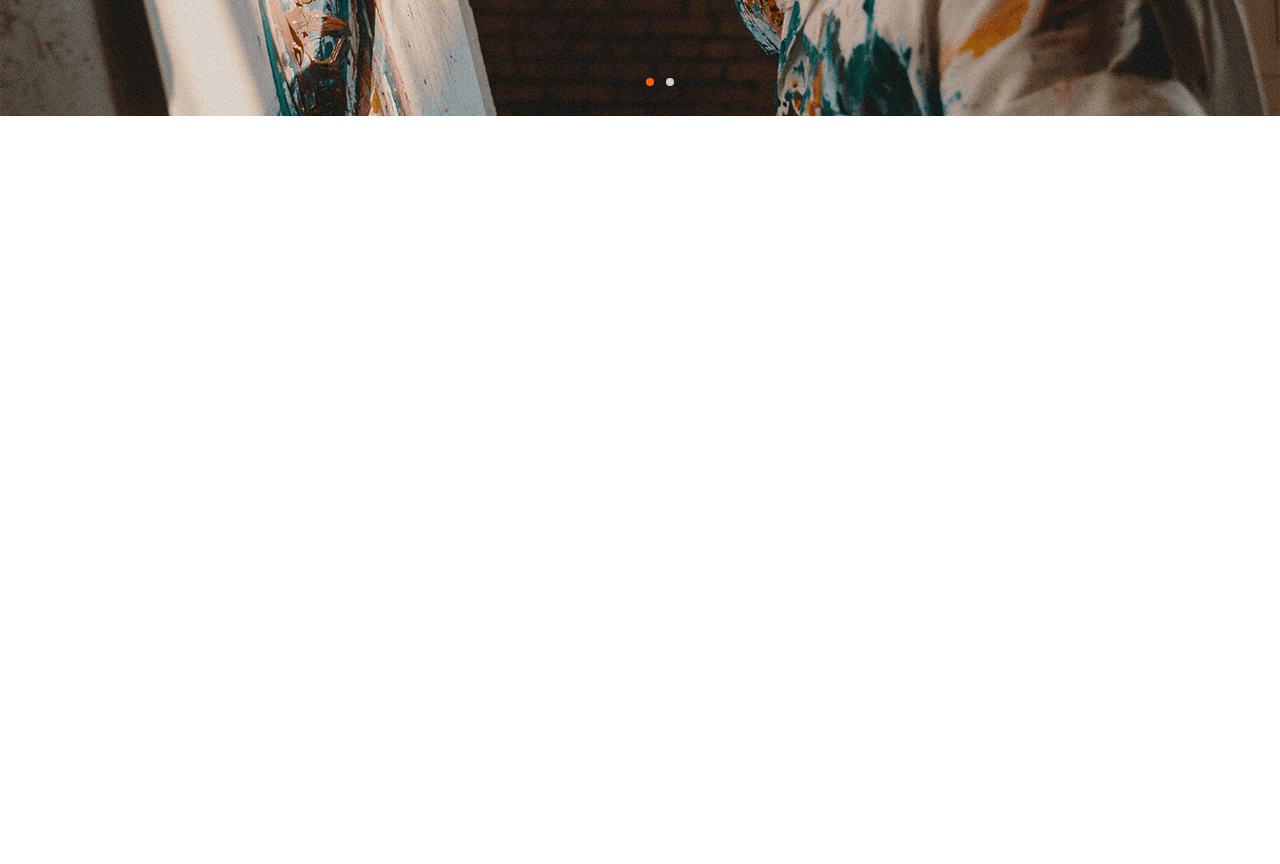
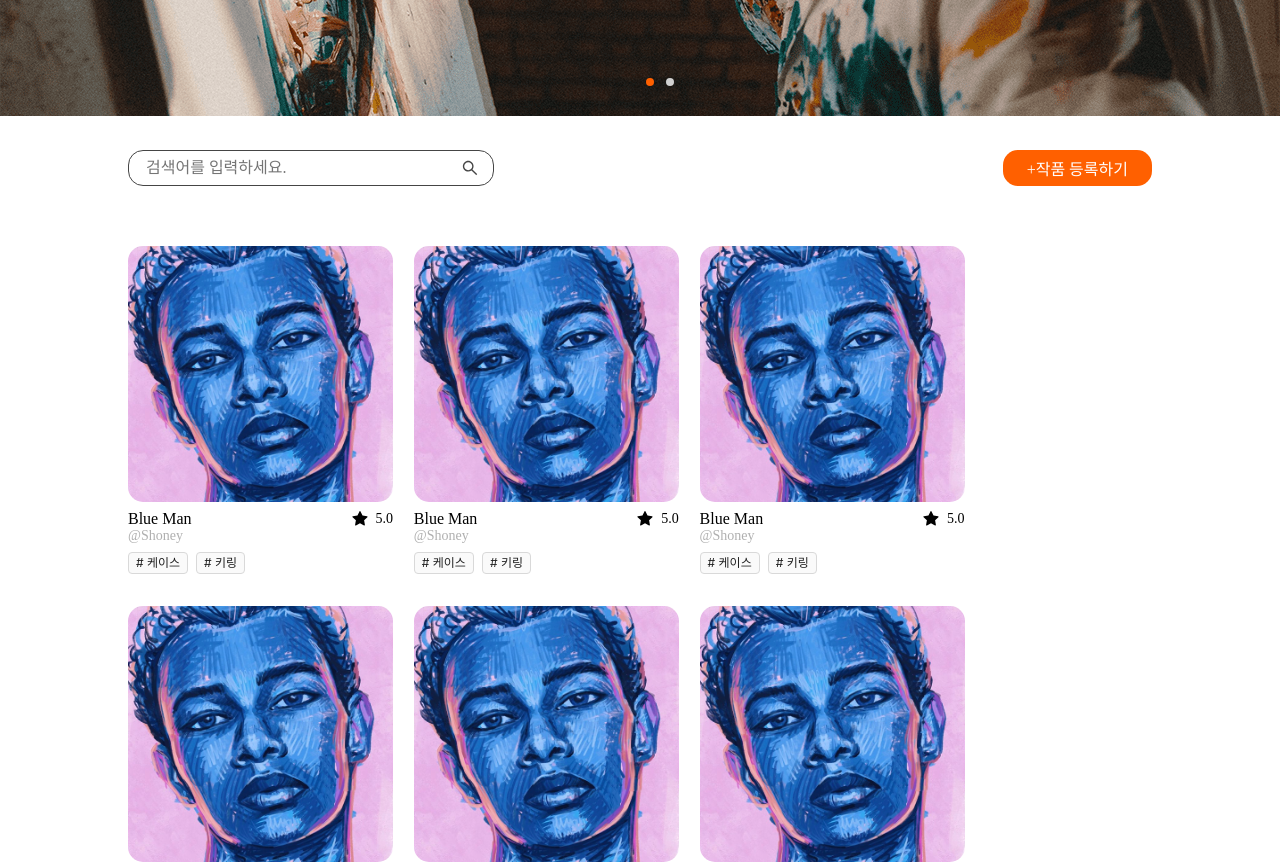
Before and after one commit to ju-ju2/mamu-project, a Next.js app: page / in a window 1280 px wide. Shown: the part 580-1444 px from the top of the page. Before the commit the page ends 800 px from the top, so only its background shows below. Built offline with nearby package versions, Linux system fonts and the light colour scheme; a web font is replaced by a local one.

Commit message:
Layout: 메인페이지 레이아웃 제작

```diff
--- a/pages/index.tsx
+++ b/pages/index.tsx
@@ -1,6 +1,7 @@
 import Head from "next/head";
 import Navigation from "../src/component/layout/navigation/navigation";
 import Banner from "../src/component/layout/banner/banner";
+import MainPage from "../src/component/units/main/main.container";
 
 export default function Home() {
   return (
@@ -13,6 +14,7 @@ export default function Home() {
       </Head>
       <Navigation />
       <Banner />
+      <MainPage />
     </>
   );
 }
--- /dev/null
+++ b/src/component/units/main/main.container.tsx
@@ -0,0 +1,5 @@
+import MainPageUI from "./main.presenter";
+
+export default function MainPage() {
+  return <MainPageUI />;
+}
--- /dev/null
+++ b/src/component/units/main/main.presenter.tsx
@@ -0,0 +1,33 @@
+import { Tag } from "antd";
+import * as S from "./main.styles";
+
+export default function MainPageUI() {
+  return (
+    <S.Container>
+      <S.HeadWrapper>
+        <S.SearchBar>
+          <S.SearchInput placeholder="검색어를 입력하세요." />
+          <S.MySearchIcon />
+        </S.SearchBar>
+        <S.UploadButton>+작품 등록하기</S.UploadButton>
+      </S.HeadWrapper>
+      <S.ContentsContainer>
+        {new Array(15).fill(1).map((el, index) => (
+          <S.ContentsWrapper key={index}>
+            <S.Image src="/img/shoneyArt.png" />
+            <S.TitleWrapper>
+              <S.Title>Blue Man</S.Title>
+              <S.Star />
+              <S.Rate>5.0</S.Rate>
+            </S.TitleWrapper>
+            <S.Artist>@Shoney</S.Artist>
+            <S.TagWrapper>
+              <Tag># 케이스</Tag>
+              <Tag># 키링</Tag>
+            </S.TagWrapper>
+          </S.ContentsWrapper>
+        ))}
+      </S.ContentsContainer>
+    </S.Container>
+  );
+}
--- /dev/null
+++ b/src/component/units/main/main.styles.tsx
@@ -0,0 +1,99 @@
+import { SearchOutlined, StarFilled } from "@ant-design/icons";
+import styled from "@emotion/styled";
+export const Container = styled.div`
+  width: 100%;
+  display: flex;
+  flex-direction: column;
+  align-items: center;
+`;
+export const HeadWrapper = styled.div`
+  width: 80vw;
+  height: 12vh;
+  /* background-color: gray; */
+
+  display: flex;
+  flex-direction: row;
+  justify-content: space-between;
+  align-items: center;
+  /* margin: 30px 0; */
+`;
+export const SearchBar = styled.div`
+  width: 366px;
+  height: 36px;
+  border-radius: 15px;
+  border: 1px solid #454545;
+  color: #454545;
+  display: flex;
+  flex-direction: row;
+  justify-content: space-between;
+  align-items: center;
+  padding: 0 15px;
+`;
+export const SearchInput = styled.input`
+  width: 70%;
+  outline: none;
+  border: none;
+`;
+export const MySearchIcon = styled(SearchOutlined)`
+  color: #454545;
+  cursor: pointer;
+`;
+export const UploadButton = styled.button`
+  width: auto;
+  height: 36px;
+  padding: 0 1.5rem;
+  color: white;
+  background: #ff6000;
+  border-radius: 15px;
+  border: none;
+  cursor: pointer;
+  :hover {
+    background-color: black;
+  }
+`;
+export const ContentsContainer = styled.div`
+  width: 80vw;
+  display: flex;
+  flex-direction: row;
+  flex-wrap: wrap;
+  justify-content: flex-start;
+  align-items: center;
+  margin: 30px 0;
+`;
+export const ContentsWrapper = styled.div`
+  display: flex;
+  flex-direction: column;
+  margin-bottom: 2rem;
+  margin-right: 1.3rem;
+`;
+export const Image = styled.img`
+  width: 265px;
+  height: 256px;
+  position: relative;
+  border-radius: 15px;
+  margin-bottom: 0.5rem;
+`;
+export const TitleWrapper = styled.div`
+  display: flex;
+  flex-direction: row;
+  justify-content: space-between;
+  align-items: center;
+`;
+export const Title = styled.div``;
+export const Star = styled(StarFilled)`
+  font-size: 14px;
+  margin-left: auto;
+  margin-right: 0.5rem;
+`;
+export const Rate = styled.div`
+  font-size: 14px;
+`;
+export const Artist = styled.div`
+  font-size: 14px;
+  color: #b0b0b0;
+  margin-bottom: 0.5rem;
+`;
+export const TagWrapper = styled.div`
+  display: flex;
+  flex-direction: row;
+`;
```
Also changed, not shown: public/img/shoneyArt.png (added), 1 other file (tests, documents, lock files or other folders).
